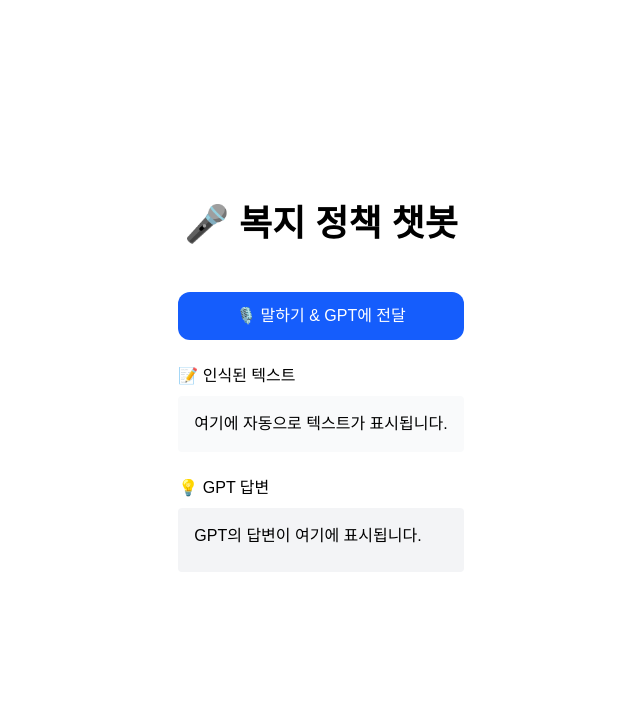
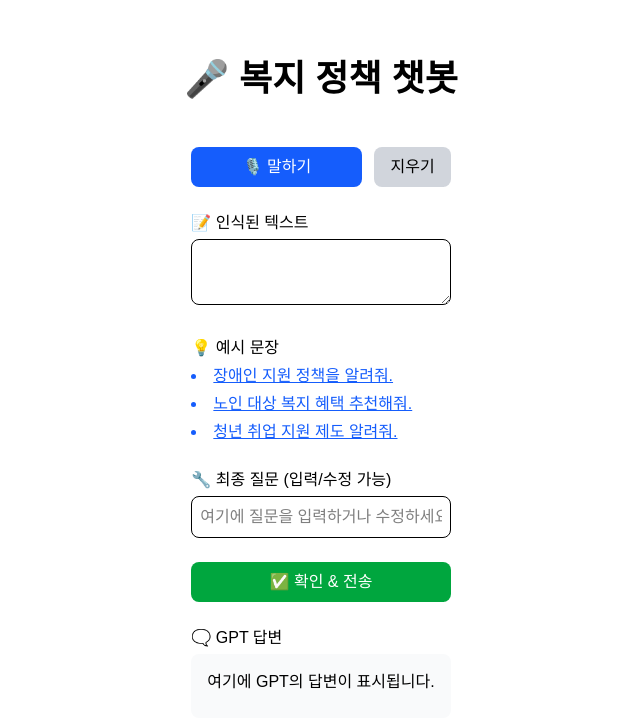
Before and after one commit to jasonhk24/voice-welfare, a Next.js app: page / in a window 1280 px wide. Shown: the top 728 px of the page, without its empty margins (319-959 px from the left). Built offline with nearby package versions, Linux system fonts and the light colour scheme.

Commit message:
feat: 음성 → 텍스트 확인 후 GPT 전송 UI 적용

```diff
--- a/src/components/SpeechToChat.tsx
+++ b/src/components/SpeechToChat.tsx
@@ -1,54 +1,64 @@
+/* src/components/SpeechToChat.tsx */
+'use client';
 /* eslint-disable @typescript-eslint/no-explicit-any */
-'use client';
 
-import { useState } from 'react';
+import { useState, useRef } from 'react';
 
 export default function SpeechToChat() {
   const [listening, setListening] = useState(false);
   const [transcript, setTranscript] = useState('');
+  const [promptText, setPromptText] = useState('');
   const [reply, setReply] = useState('');
   const [loading, setLoading] = useState(false);
+  const recogRef = useRef<any>(null);
 
-  const handleListen = () => {
+  const toggleListen = () => {
     const SR = (window as any).SpeechRecognition || (window as any).webkitSpeechRecognition;
-    if (!SR) {
-      alert('이 브라우저는 음성 인식을 지원하지 않습니다.');
-      return;
-    }
+    if (!SR) return alert('음성 인식을 지원하지 않습니다.');
 
+    if (listening) {
+      recogRef.current.stop();
+    } else {
       const recog = new SR();
+      recogRef.current = recog;
       recog.lang = 'ko-KR';
       recog.interimResults = true;
 
       recog.onstart = () => setListening(true);
-    recog.onend = () => {
-      setListening(false);
-      if (transcript) sendToGPT(transcript);
-    };
+      recog.onend = () => setListening(false);
 
       recog.onresult = (event: any) => {
         const text = Array.from(event.results)
           .map((r: any) => r[0].transcript)
           .join('');
         setTranscript(text);
+        setPromptText(text);
       };
 
       recog.start();
+    }
   };
 
-  const sendToGPT = async (text: string) => {
+  const examples = [
+    '장애인 지원 정책을 알려줘.',
+    '노인 대상 복지 혜택 추천해줘.',
+    '청년 취업 지원 제도 알려줘.',
+  ];
+
+  const sendToGPT = async () => {
+    if (!promptText) return alert('먼저 질문을 입력하거나 말해주세요.');
     setLoading(true);
     setReply('');
     try {
       const res = await fetch('/api/chat', {
         method: 'POST',
         headers: { 'Content-Type': 'application/json' },
-        body: JSON.stringify({ prompt: text }),
+        body: JSON.stringify({ prompt: promptText }),
       });
       const { answer, error } = await res.json();
       if (error) setReply('Error: ' + error);
       else setReply(answer);
-    } catch  {
+    } catch {
       setReply('네트워크 오류가 발생했습니다.');
     }
     setLoading(false);
@@ -56,22 +66,70 @@
 
   return (
     <div className="max-w-xl mx-auto p-6 space-y-6">
+      <div className="flex space-x-3">
         <button
-        onClick={handleListen}
-        className="w-full px-6 py-3 bg-blue-600 text-white rounded-xl hover:bg-blue-700"
+          onClick={toggleListen}
+          className="flex-1 py-2 bg-blue-600 text-white rounded-lg"
         >
-        {listening ? '🎤 듣는 중...' : '🎙️ 말하기 & GPT에 전달'}
+          {listening ? '■ 중지' : '🎙️ 말하기'}
+        </button>
+        <button
+          onClick={() => { setTranscript(''); setPromptText(''); }}
+          className="py-2 px-4 bg-gray-300 rounded-lg"
+        >
+          지우기
+        </button>
+      </div>
+
+      <div>
+        <h2 className="font-medium">📝 인식된 텍스트</h2>
+        <textarea
+          className="w-full border p-2 rounded-lg mt-1"
+          rows={2}
+          value={transcript}
+          onChange={e => { setTranscript(e.target.value); setPromptText(e.target.value); }}
+        />
+      </div>
+
+      <div>
+        <h2 className="font-medium">💡 예시 문장</h2>
+        <ul className="list-disc list-inside text-blue-600 space-y-1 mt-1">
+          {examples.map(ex => (
+            <li key={ex}>
+              <button
+                onClick={() => { setPromptText(ex); setTranscript(ex); }}
+                className="underline"
+              >
+                {ex}
+              </button>
+            </li>
+          ))}
+        </ul>
+      </div>
+
+      <div>
+        <h2 className="font-medium">🔧 최종 질문 (입력/수정 가능)</h2>
+        <input
+          type="text"
+          className="w-full border p-2 rounded-lg mt-1"
+          value={promptText}
+          onChange={e => setPromptText(e.target.value)}
+          placeholder="여기에 질문을 입력하거나 수정하세요."
+        />
+      </div>
+
+      <button
+        onClick={sendToGPT}
+        disabled={loading}
+        className="w-full py-2 bg-green-600 text-white rounded-lg disabled:opacity-50"
+      >
+        {loading ? '생성 중…' : '✅ 확인 & 전송'}
       </button>
 
       <div>
-        <h2 className="font-medium">📝 인식된 텍스트</h2>
-        <p className="p-4 mt-2 bg-gray-50 rounded">{transcript || '여기에 자동으로 텍스트가 표시됩니다.'}</p>
-      </div>
-
-      <div>
-        <h2 className="font-medium">💡 GPT 답변</h2>
-        <p className="p-4 mt-2 bg-gray-100 rounded min-h-[4rem]">
-          {loading ? '생성 중…' : reply || 'GPT의 답변이 여기에 표시됩니다.'}
+        <h2 className="font-medium">🗨️ GPT 답변</h2>
+        <p className="p-4 bg-gray-50 rounded-lg min-h-[4rem] mt-1">
+          {reply || '여기에 GPT의 답변이 표시됩니다.'}
         </p>
       </div>
     </div>
```
Lines whose indentation alone changed are shown as unchanged.
